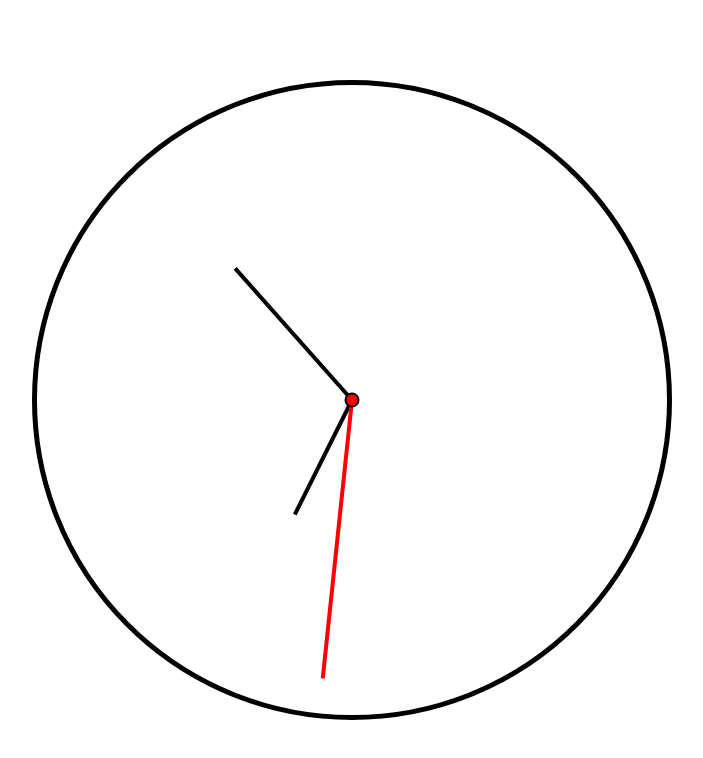
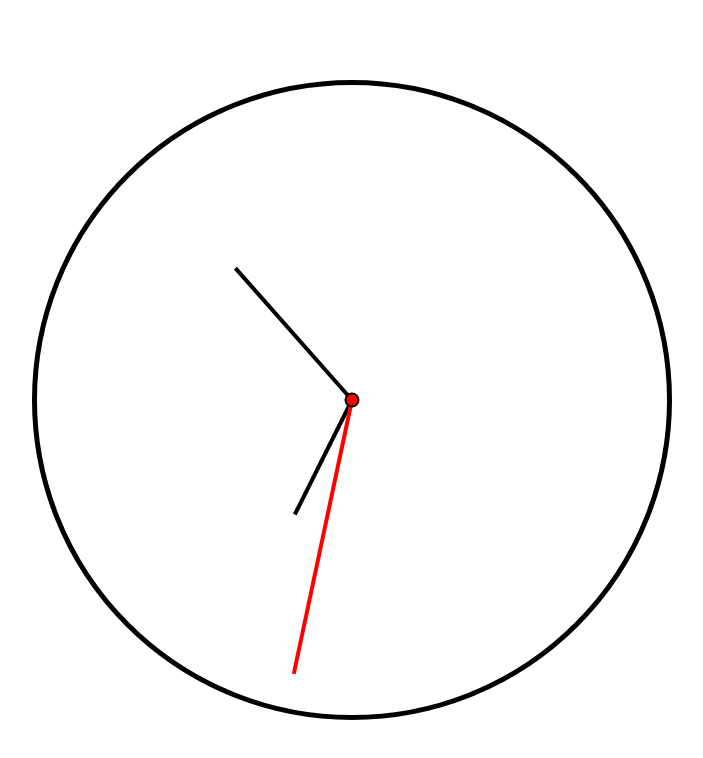
Before and after one commit to arunravi07/clock, a plain HTML site: page clock/index.html in a window 1280 px wide. Shown: the whole page, without its empty margins (288-991 px from the left). Drawn offline with Linux system fonts and the light colour scheme.

Commit message:
analog clock

```diff
--- a/clock/scripts.js
+++ b/clock/scripts.js
@@ -16,7 +16,6 @@
 //         rotateSecondHand(secHand,i)
 //     }, 60000);
 // }
-$(document).ready(function(){
     var clockFrame = $('#clock');
     var minHand= $('<span />',{ 'class' : 'minHand'});
     var secHand= $('<span />',{ 'class' : 'secHand'});
@@ -28,17 +27,15 @@ $(document).ready(function(){
     let minAngle = currentTime.getMinutes() * 6;
     let hourAngle = currentTime.getHours() * 30 + .5*minAngle/6;
     // let i = currentSec;
-    // secHand.css('transform','translateX(-50%) translateY(-50%)  rotate('+secAngle+'deg)');
-    // minHand.css('transform','translateX(-50%) translateY(-50%)  rotate('+minAngle+'deg)');
-    // hourHand.css('transform','translateX(-50%) translateY(-50%)  rotate('+hourAngle+'deg)');
+    secHand.css('transform','translateX(-50%) translateY(-50%)  rotate('+secAngle+'deg)');
+    minHand.css('transform','translateX(-50%) translateY(-50%)  rotate('+minAngle+'deg)');
+    hourHand.css('transform','translateX(-50%) translateY(-50%)  rotate('+hourAngle+'deg)');
     setInterval(()=>{
+        secAngle+=6
+        minAngle+=6/60;
+        hourAngle+= .5/60
         secHand.css('transform','translateX(-50%) translateY(-50%)  rotate('+secAngle+'deg)');
         minHand.css('transform','translateX(-50%) translateY(-50%)  rotate('+(minAngle)+'deg)');
         hourHand.css('transform','translateX(-50%) translateY(-50%)  rotate('+(hourAngle)+'deg)');
-        secAngle+=6
-        minAngle+=6/60;
-        hourAngle+= .5/60
     }
     , 1000);
-
-})
--- a/clock/style.css
+++ b/clock/style.css
@@ -10,7 +10,7 @@ body{margin: 0}
     position: absolute;
     left: 50%;
     top: 50%;
-    transform: translateX(-50%) translateY(-50%)  rotate(270deg);
+    transform: translateX(-50%) translateY(-50%);
     z-index: 2;
 }
 #clock .minHand{
```
